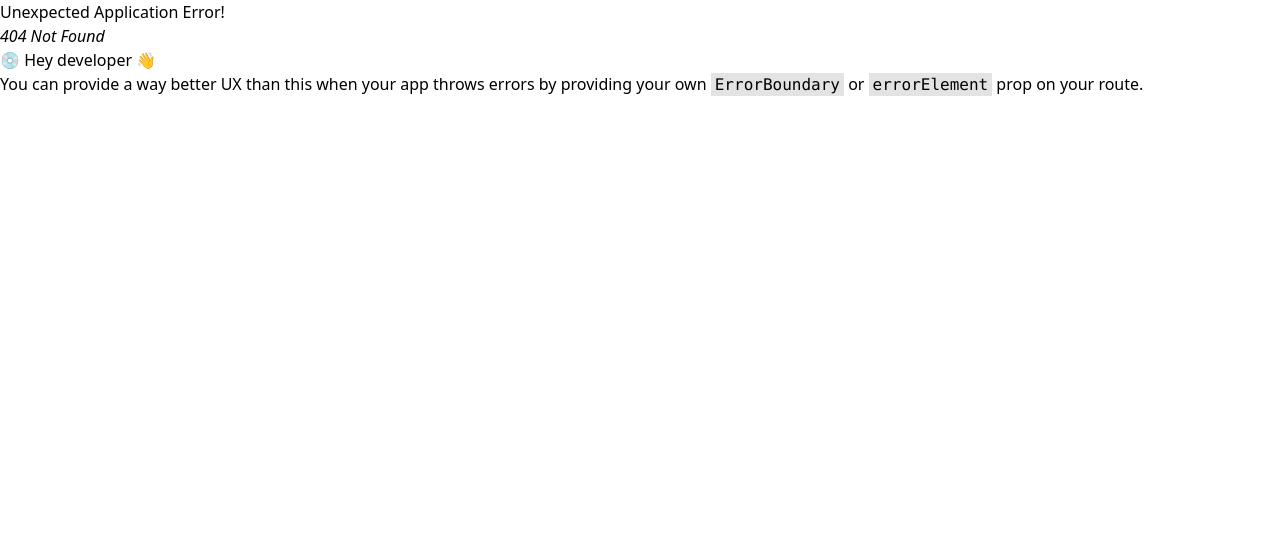
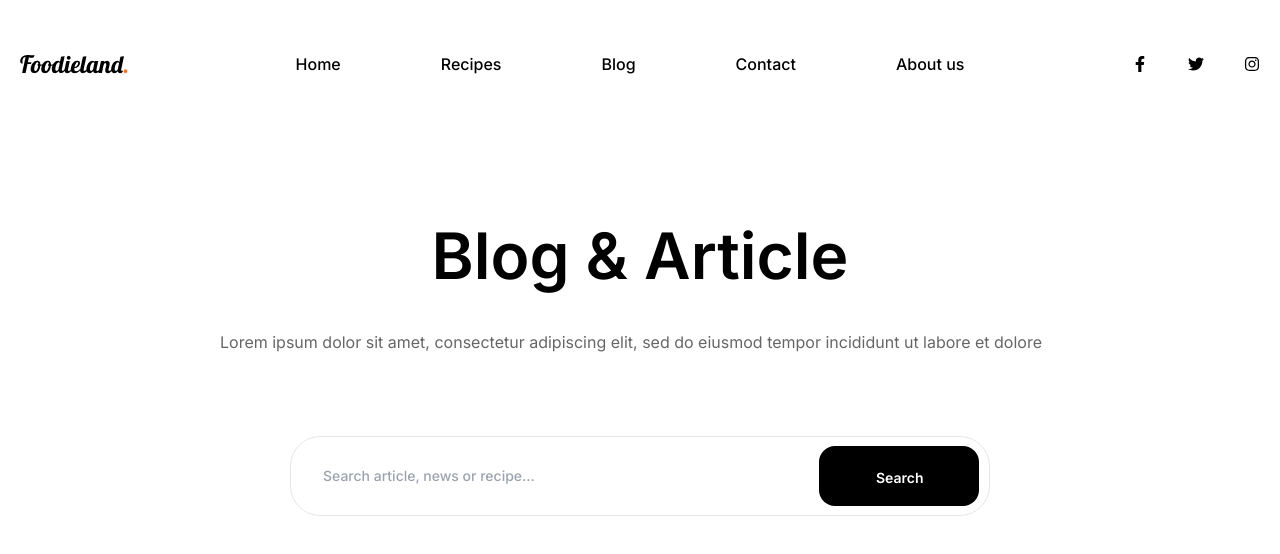
Before and after one commit to iamShimanto/cooking, a React (Vite) app: page /blog in a window 1280 px wide. Before the commit this address had no page. Shown: the top 554 px of the page. Built offline with nearby package versions, Linux system fonts and the light colour scheme.

Commit message:
blog page start

```diff
--- a/src/App.jsx
+++ b/src/App.jsx
@@ -2,6 +2,7 @@ import { Route, RouterProvider, createBrowserRouter, createRoutesFromElements }
 import './App.css'
 import LayoutOne from './Layout/LayoutOne'
 import Home from './Pages/Home/Home'
+import Blog from './Pages/Blog/Blog'
 
 function App() {
   const MyRoute  = createBrowserRouter(
@@ -9,6 +10,7 @@ function App() {
       <Route>
         <Route path="/" element={<LayoutOne />} />
         <Route index element={<Home/>}/>
+        <Route path='/blog' element={<Blog/>}/>
       </Route>
     )
   )
--- /dev/null
+++ b/src/Pages/Blog/Blog.jsx
@@ -0,0 +1,14 @@
+import React from 'react'
+import Navbar from '../Home/Components/Navbar'
+import Banner from './Components/Banner'
+
+const Blog = () => {
+  return (
+    <>
+      <Navbar/>
+      <Banner/>
+    </>
+  )
+}
+
+export default Blog
--- /dev/null
+++ b/src/Pages/Blog/Components/Banner.jsx
@@ -0,0 +1,22 @@
+import React from 'react'
+
+const Banner = () => {
+  return (
+    <>
+      <section className='mt-[120px]'>
+        <div className="container">
+          <div className="row">
+              <h1 className='text-[64px] font-semibold font-inter text-black tracking-[-4%] text-center'>Blog & Article</h1>
+              <p className='w-[840px] text-base font-normal font-inter text-black leading-[28px] opacity-[60%] mx-auto mt-[24px] mb-[80px]'>Lorem ipsum dolor sit amet, consectetur adipiscing elit, sed do eiusmod tempor incididunt ut labore et dolore</p>
+              <div className='w-[700px] h-[80px] mx-auto border-[1px] border-black border-opacity-[10%] flex justify-between items-center pl-[32px] pr-[10px] rounded-[30px]'>
+                <input className='text-sm font-medium font-inter text-black tracking-[-2%] text-opacity-[40%] w-full outline-none' type="text" placeholder='Search article, news or recipe...'/>
+                <button className='w-[160px] h-[60px] px-[57px] py-[22px] bg-black text-white rounded-[16px] hover:bg-[#9694FF] hover:text-white duration-[0.4s] text-sm font-inter font-semibold tracking-[-2%] hover:scale-[1.07]'>Search</button>
+              </div>
+          </div>
+        </div>
+      </section>
+    </>
+  )
+}
+
+export default Banner
--- a/src/Pages/Home/Components/Navbar.jsx
+++ b/src/Pages/Home/Components/Navbar.jsx
@@ -12,15 +12,15 @@ const Navbar = () => {
         <div className="container">
           <div className="row flex justify-between items-center">
             <div className="logo ">
-              <Link>
+              <Link to='/'>
                 <img src="images/Foodieland..png" alt="logo" />
               </Link>
             </div>
             <div className="links">
                 <ul className='flex items-center gap-[60px]'>
-                  <li className='text-base font-medium font-inter text-black tracking-[-2%] px-5 py-3 hover:bg-black hover:text-white rounded-[10px] duration-[0.4s]'><Link>Home</Link></li>
+                  <li className='text-base font-medium font-inter text-black tracking-[-2%] px-5 py-3 hover:bg-black hover:text-white rounded-[10px] duration-[0.4s]'><Link to='/'>Home</Link></li>
                   <li className='text-base font-medium font-inter text-black tracking-[-2%] px-5 py-3 hover:bg-black hover:text-white rounded-[10px] duration-[0.4s]'><Link>Recipes</Link></li>
-                  <li className='text-base font-medium font-inter text-black tracking-[-2%] px-5 py-3 hover:bg-black hover:text-white rounded-[10px] duration-[0.4s]'><Link>Blog</Link></li>
+                  <li className='text-base font-medium font-inter text-black tracking-[-2%] px-5 py-3 hover:bg-black hover:text-white rounded-[10px] duration-[0.4s]'><Link to='/blog'>Blog</Link></li>
                   <li className='text-base font-medium font-inter text-black tracking-[-2%] px-5 py-3 hover:bg-black hover:text-white rounded-[10px] duration-[0.4s]'><Link>Contact</Link></li>
                   <li className='text-base font-medium font-inter text-black tracking-[-2%] px-5 py-3 hover:bg-black hover:text-white rounded-[10px] duration-[0.4s]'><Link>About us</Link></li>
                 </ul>
```
